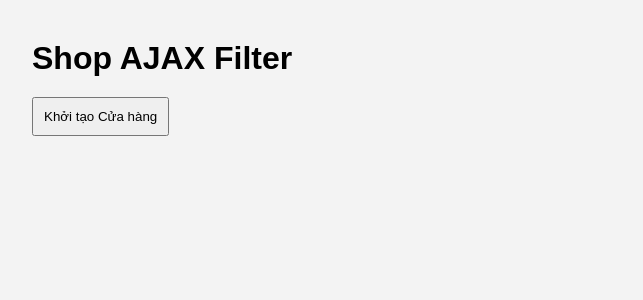
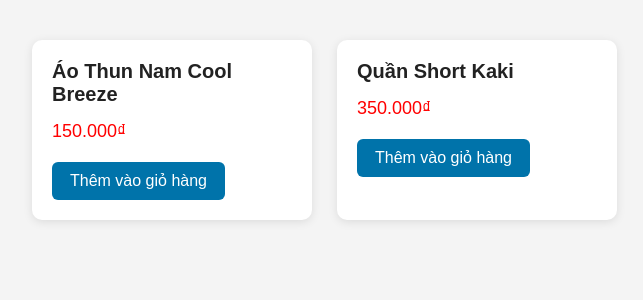
Before and after one commit to minhhoang2505/hung-intern, a PHP site: page / in a window 1280 px wide. Shown: the top 300 px of the page, without its empty margins (8-651 px from the left). Run offline with PHP 8.4, Linux system fonts and the light colour scheme.

Commit message:
bai2-20/07

```diff
--- a/index.html
+++ b/index.html
@@ -1,24 +1,66 @@
 <!DOCTYPE html>
 <html lang="vi">
+
 <head>
     <meta charset="UTF-8">
     <meta name="viewport" content="width=device-width, initial-scale=1.0">
     <title>Terries</title>
-    <link rel="stylesheet" href="./output.css">
+    <link rel="stylesheet" href="output.css">
 </head>
+
 <body>
 
-<h1>Shop AJAX Filter</h1>
+<ul class="products columns-3">
+    <li class="product type-product status-publish first instock">
+        <a href="#" class="woocommerce-LoopProduct-link">
+            <h2 class="woocommerce-loop-product__title">Áo Thun Nam Cool Breeze</h2>
+            <span class="price">
+                <span class="woocommerce-Price-amount amount">
+                    <bdi>150.000<span class="woocommerce-Price-currencySymbol">₫</span></bdi>
+                </span>
+            </span>
+        </a>
 
-<button id="initStore">Khởi tạo Cửa hàng</button>
+        <a href="?add-to-cart=101"
+            data-quantity="1"
+            class="button product_type_simple add_to_cart_button ajax_add_to_cart"
+            data-product_id="101"
+            rel="nofollow">
 
-<div id="loadingStatus"></div>
+            Thêm vào giỏ hàng
 
-<div id="categoryFilter"></div>
+        </a>
+    </li>
 
-<div id="productGrid"></div>
+    <li class="product type-product status-publish instock">
 
-<script src="./main.js"></script>
+        <a href="#" class="woocommerce-LoopProduct-link">
+
+            <h2 class="woocommerce-loop-product__title">
+                Quần Short Kaki
+            </h2>
+
+            <span class="price">
+                <span class="woocommerce-Price-amount amount">
+                    <bdi>350.000<span class="woocommerce-Price-currencySymbol">₫</span></bdi>
+                </span>
+            </span>
+
+        </a>
+
+        <a href="?add-to-cart=102" data-quantity="1" class="button product_type_simple add_to_cart_button ajax_add_to_cart" data-product_id="102" rel="nofollow">
+
+            Thêm vào giỏ hàng
+
+        </a>
+
+    </li>
+</ul>
+
+<div id="toast"></div>
+
+<script src="main.js"></script>
 
 </body>
+
 </html>
--- a/main.js
+++ b/main.js
@@ -1,131 +1,34 @@
-const initStore = document.getElementById("initStore");
-const loadingStatus = document.getElementById("loadingStatus");
-const productGrid = document.getElementById("productGrid");
+const addToCartButtons = document.querySelectorAll(".add_to_cart_button");
+const toast = document.getElementById("toast");
+addToCartButtons.forEach(button => {
 
-initStore.addEventListener("click", loadAndRenderProducts);
+    button.addEventListener("click", function (event) {
 
-async function loadAndRenderProducts() {
+        event.preventDefault();
 
-    try {
+        const productID = this.dataset.product_id;
 
-        initStore.disabled = true;
-        loadingStatus.textContent = "Đang tải dữ liệu...";
+        console.log("Product ID:", productID);
 
-        const response = await fetch("https://fakestoreapi.com/products");
+        const product = this.closest(".product");
 
-        if (!response.ok) {
-            throw new Error("Không thể tải dữ liệu.");
-        }
+        const productName = product.querySelector(".woocommerce-loop-product__title").textContent;
 
-        const products = await response.json();
+        this.innerHTML = "✔ Đã thêm";
+        this.classList.add("added");
 
-        // Xóa dữ liệu cũ trước khi hiển thị
-        productGrid.textContent = "";
+        toast.textContent = `Bạn vừa thêm ${productName} vào giỏ!`;
+        toast.classList.add("show");
 
-        /*
-        --------------------------------------------------------------------
-        Tạo DocumentFragment để chứa tất cả card.
-        Sau khi tạo xong mới thêm vào DOM đúng một lần.
-        Điều này giúp giảm số lần cập nhật giao diện.
-        --------------------------------------------------------------------
-        */
-        const fragment = document.createDocumentFragment();
+        setTimeout(() => {
 
-        // Duyệt mảng bằng for...of giúp code dễ đọc hơn
-        for (const product of products) {
+            this.innerHTML = "Thêm vào giỏ hàng";
+            this.classList.remove("added");
 
-            /*
-            --------------------------------------------------------------------
-            Không dùng:
+            toast.classList.remove("show");
 
-            productGrid.innerHTML += `...`;
+        }, 3000);
 
-            Vì mỗi lần innerHTML thay đổi, trình duyệt sẽ:
+    });
 
-            1. Đọc toàn bộ HTML cũ.
-            2. Ghép chuỗi HTML mới.
-            3. Parse lại HTML.
-            4. Tạo lại DOM.
-            5. Reflow (tính toán lại bố cục).
-            6. Repaint (vẽ lại giao diện).
-
-            Nếu có nhiều sản phẩm thì các bước trên sẽ lặp đi lặp lại
-            rất nhiều lần, khiến website chạy chậm.
-
-            Giải pháp:
-            - createElement()
-            - DocumentFragment()
-            - appendChild()
-
-            Sau khi tạo xong toàn bộ phần tử thì chỉ append vào DOM
-            đúng một lần.
-            --------------------------------------------------------------------
-            */
-
-            const card = document.createElement("div");
-            card.className = "card";
-
-            const title = document.createElement("h3");
-
-            /*
-            --------------------------------------------------------------------
-            Không dùng:
-
-            card.innerHTML = `<h3>${product.title}</h3>`;
-
-            Vì product.title lấy từ API nên không thể đảm bảo luôn an toàn.
-
-            Nếu dữ liệu chứa:
-
-            <script>alert("Hacked")</script>
-
-            hoặc
-
-            <img src="x" onerror="alert('XSS')">
-
-            thì khi dùng innerHTML trình duyệt sẽ hiểu đó là HTML
-            và có thể thực thi JavaScript.
-
-            Đây là lỗ hổng bảo mật XSS (Cross-Site Scripting).
-
-            Để tránh XSS em sử dụng:
-
-            - document.createElement()
-            - textContent()
-            - appendChild()
-
-            Trong đó textContent chỉ hiển thị văn bản,
-            không thực thi HTML hoặc JavaScript.
-            --------------------------------------------------------------------
-            */
-
-            title.textContent = product.title;
-
-            const price = document.createElement("p");
-            price.textContent = `Giá: ${product.price}$`;
-
-            card.appendChild(title);
-            card.appendChild(price);
-
-            fragment.appendChild(card);
-        }
-
-        // Chỉ cập nhật DOM đúng một lần
-        productGrid.appendChild(fragment);
-
-    } catch (error) {
-
-        console.error(error);
-        loadingStatus.textContent = "Không thể tải dữ liệu.";
-
-    } finally {
-
-        initStore.disabled = false;
-
-        if (loadingStatus.textContent === "Đang tải dữ liệu...") {
-            loadingStatus.textContent = "";
-        }
-
-    }
-
-}
+});
--- a/output.css
+++ b/output.css
@@ -4,79 +4,73 @@
     box-sizing:border-box;
     font-family:Arial, Helvetica, sans-serif;
 }
-h1{
-    margin-bottom:20px;
-}
-button{
-    padding: 10px;
-    gap: 10px;
+
+body{
+    background:#f4f4f4;
+    padding:40px;
 }
 
-body{
-    padding:40px;
-    background:#f3f3f3;
+.products{
+    display:flex;
+    gap:25px;
+    list-style:none;
 }
 
-#loadingStatus{
-    margin:20px 0;
-    font-weight:bold;
-    color:#e67e22;
+.product{
+    width:280px;
+    background:white;
+    border-radius:10px;
+    padding:20px;
+    box-shadow:0 2px 10px rgba(0,0,0,.1);
 }
 
-#categoryFilter{
-    display:flex;
-    flex-wrap:wrap;
-    gap:10px;
-    margin-bottom:25px;
+.woocommerce-LoopProduct-link{
+    text-decoration:none;
+    color:#222;
 }
 
-#categoryFilter button{
-    padding:10px 16px;
-    border:none;
-    border-radius:8px;
-    background:#0d6efd;
-    color:white;
-    cursor:pointer;
-}
-
-#categoryFilter button:hover{
-    background:#084298;
-}
-
-#productGrid{
-    display:grid;
-    grid-template-columns:repeat(auto-fit,minmax(220px,1fr));
-    gap:20px;
-}
-
-.card{
-    background:white;
-    padding:15px;
-    border-radius:10px;
-    box-shadow:0 2px 8px rgba(0,0,0,.15);
-    text-align:center;
-}
-
-.card img{
-    width:150px;
-    height:150px;
-    object-fit:contain;
-    margin-bottom:10px;
-}
-
-.title{
-    font-weight:bold;
-    margin-bottom:10px;
-    min-height:45px;
+.woocommerce-loop-product__title{
+    margin-bottom:15px;
+    font-size:20px;
 }
 
 .price{
     color:red;
-    font-size:20px;
-    font-weight:bold;
+    font-size:18px;
+    display:block;
+    margin-bottom:20px;
 }
 
-.loading{
-    opacity:.4;
-    pointer-events:none;
+.add_to_cart_button{
+    display:inline-block;
+    padding:10px 18px;
+    background:#0073aa;
+    color:white;
+    text-decoration:none;
+    border-radius:6px;
+    transition:.3s;
 }
+
+.add_to_cart_button:hover{
+    background:#005f8d;
+}
+
+.added{
+    background:#28a745 !important;
+}
+
+#toast{
+    position:fixed;
+    right:30px;
+    bottom:30px;
+    background:#222;
+    color:white;
+    padding:15px 20px;
+    border-radius:8px;
+    opacity:0;
+    transition:.3s;
+}
+
+#toast.show{
+    opacity:1;
+}
```
